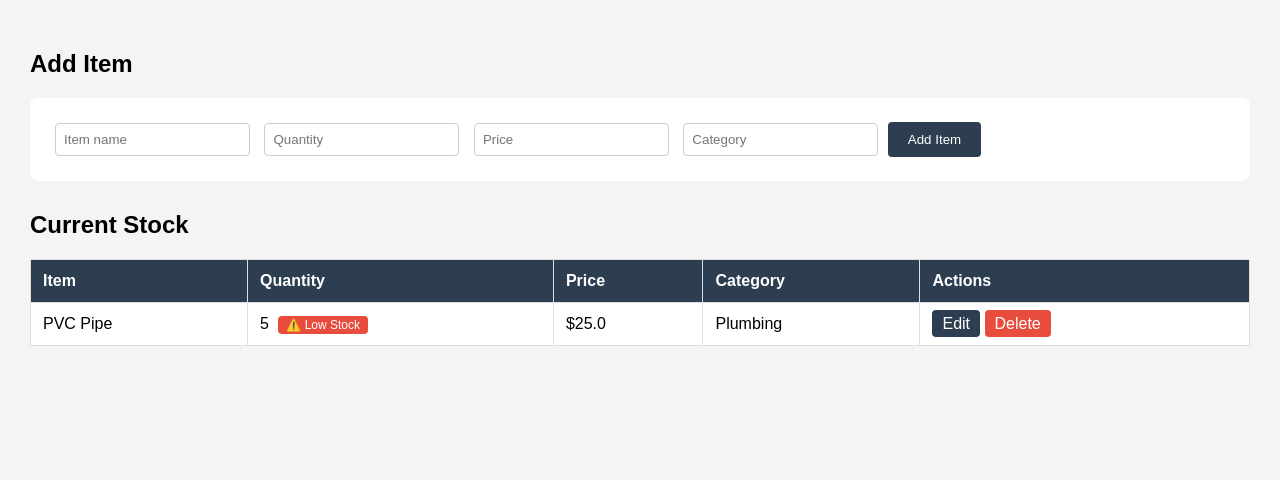
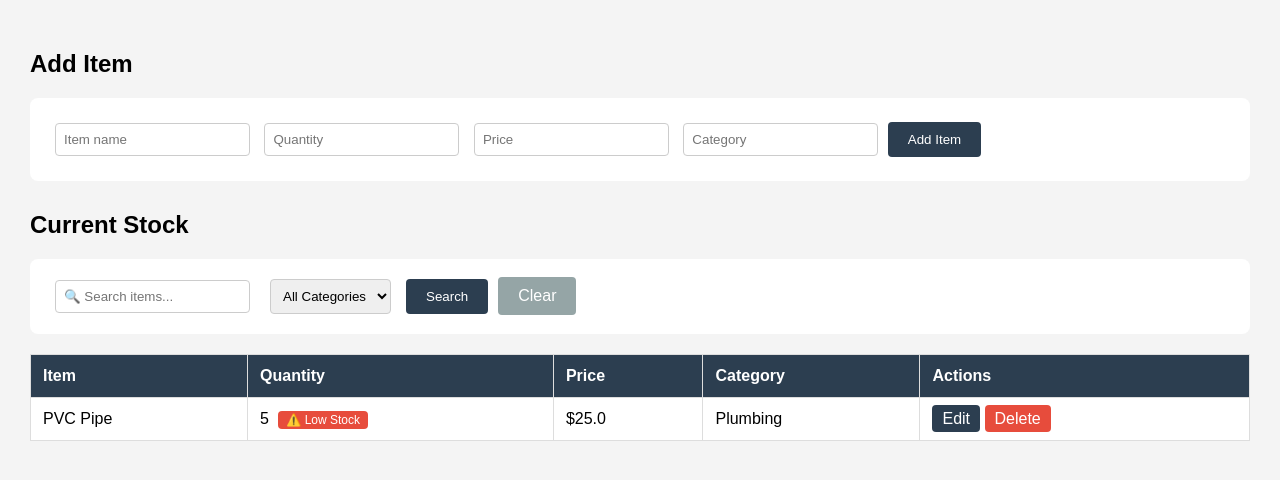
Before and after one commit to anushkad-code/hardware-business-manager, a Flask app: page /inventory in a window 1280 px wide. Shown: the part 54-534 px from the top of the page. Run offline with Flask 3, Linux system fonts and the light colour scheme; data comes from the database, SQL or seed files in the repository.

Commit message:
Add search and filter to inventory

```diff
--- a/app.py
+++ b/app.py
@@ -58,8 +58,24 @@ from flask import Flask, render_template, request, redirect, url_for
 
 @app.route('/inventory')
 def inventory():
-    items = InventoryItem.query.all()
-    return render_template('inventory.html', items=items)
+    search = request.args.get('search', '')
+    category = request.args.get('category', '')
+
+    query = InventoryItem.query
+
+    if search:
+        query = query.filter(InventoryItem.name.ilike(f'%{search}%'))
+    if category:
+        query = query.filter_by(category=category)
+
+    items = query.all()
+    categories = db.session.query(InventoryItem.category).distinct().all()
+    categories = [c[0] for c in categories if c[0]]
+
+    return render_template('inventory.html', items=items,
+                         search=search, category=category,
+                         categories=categories)
+
 
 @app.route('/inventory/add', methods=['POST'])
 def add_item():
--- a/templates/inventory.html
+++ b/templates/inventory.html
@@ -7,11 +7,14 @@
         .navbar { background: #2c3e50; color: white; padding: 15px 30px; font-size: 20px; }
         .container { padding: 30px; }
         form { background: white; padding: 20px; border-radius: 8px; margin-bottom: 30px; }
-        input { padding: 8px; margin: 5px; border: 1px solid #ccc; border-radius: 4px; }
+        input, select { padding: 8px; margin: 5px; border: 1px solid #ccc; border-radius: 4px; }
         button { background: #2c3e50; color: white; padding: 10px 20px; border: none; border-radius: 4px; cursor: pointer; }
         table { width: 100%; border-collapse: collapse; background: white; }
         th, td { padding: 12px; border: 1px solid #ddd; text-align: left; }
         th { background: #2c3e50; color: white; }
+        .search-bar { background: white; padding: 15px 20px;
+            border-radius: 8px; margin-bottom: 20px;
+            display: flex; gap: 10px; align-items: center; }
     </style>
 </head>
 <body>
@@ -27,6 +30,27 @@
         </form>
 
         <h2>Current Stock</h2>
+
+        <form method="GET" action="/inventory" class="search-bar">
+            <input type="text" name="search"
+                placeholder="🔍 Search items..."
+                value="{{ search }}">
+            <select name="category">
+                <option value="">All Categories</option>
+                {% for cat in categories %}
+                <option value="{{ cat }}"
+                    {% if cat == category %}selected{% endif %}>
+                    {{ cat }}
+                </option>
+                {% endfor %}
+            </select>
+            <button type="submit">Search</button>
+            <a href="/inventory"
+               style="background:#95a5a6; color:white;
+               padding:10px 20px; border-radius:4px;
+               text-decoration:none;">Clear</a>
+        </form>
+
         <table>
             <tr>
                 <th>Item</th>
```
